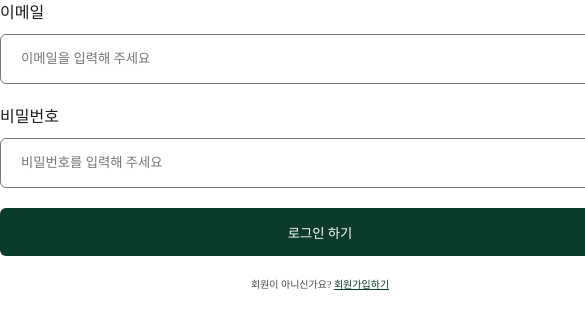
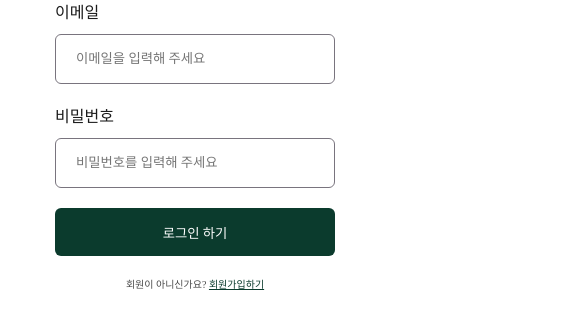
Before and after one commit to codeit-sprint-10/globalNomard, a Next.js app: page /signin in a window 390 px wide. Shown: the top 328 px of the page, 585 px wide, since content can reach past the window. Built offline with nearby package versions, Linux system fonts and the light colour scheme; a web font is replaced by a local one.

Commit message:
feat: 반응형 추가

```diff
--- a/src/styles/signIn.style.ts
+++ b/src/styles/signIn.style.ts
@@ -7,6 +7,15 @@ export const Wrapper = styled.div`
   display: flex;
   flex-direction: column;
   gap: 2rem;
+
+  @media (max-width: 744px) {
+    width: 100%;
+    padding: 0 5.5rem;
+  }
+
+  @media (max-width: 375px) {
+    width: 35rem;
+  }
 `;
 
 export const Logo = styled.img`
```
